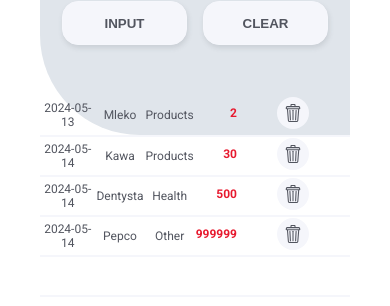
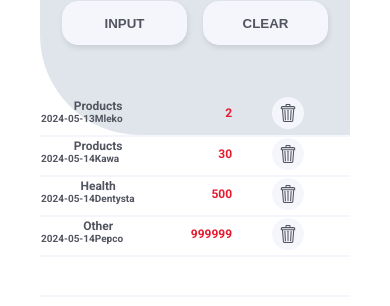
Before and after one commit to ToporekDaniel/kapusta-app, a React (Vite) app: page /expenses in a window 390 px wide. Shown: the part 454-760 px from the top of the page. Built offline with nearby package versions, Linux system fonts and the light colour scheme; no server answers.

Commit message:
poprawione

```diff
--- a/src/components/FormTransaction/FormTransaction.jsx
+++ b/src/components/FormTransaction/FormTransaction.jsx
@@ -5,11 +5,7 @@ import css from "./FormTransaction.module.css";
 import Button from "../Button/Button.jsx";
 import PropTypes from "prop-types";
 
-function FormTransaction({
-  selectOptions,
-  onAddTransaction,
-  onClearTransactions,
-}) {
+function FormTransaction({ selectOptions, onAddTransaction, type }) {
   const [startDate, setStartDate] = useState(new Date());
   const [description, setDescription] = useState("");
   const [category, setCategory] = useState("");
@@ -23,11 +19,10 @@ function FormTransaction({
     }
 
     const newTransaction = {
-      id: Date.now(), // BACKEND zakualizować id
       date: startDate.toISOString().split("T")[0],
       description,
       category,
-      sum: parseFloat(amount) * -1, //będzie się wyświetlać ujemna wartość w tabeli
+      sum: type === "expenses" ? parseFloat(amount) * -1 : parseFloat(amount), //będzie się wyświetlać ujemna wartość w tabeli
     };
 
     onAddTransaction(newTransaction);
@@ -41,11 +36,14 @@ function FormTransaction({
 
   const handleClear = (e) => {
     e.preventDefault();
-    onClearTransactions();
+    setStartDate(new Date());
+    setDescription("");
+    setCategory("");
+    setAmount("");
   };
 
   return (
-    <form className={css["container-transaction"]}>
+    <form onSubmit={handleSubmitInput} className={css["container-transaction"]}>
       <div className={css["container-inputs"]}>
         <div className={css["datepicker-wrapper"]}>
           <svg width="20" height="20">
@@ -131,7 +129,7 @@ FormTransaction.propTypes = {
     })
   ).isRequired,
   onAddTransaction: PropTypes.func.isRequired,
-  onClearTransactions: PropTypes.func.isRequired,
+  type: PropTypes.string.isRequired,
 };
 
 export default FormTransaction;
--- a/src/components/Hero/HeroExpenses.jsx
+++ b/src/components/Hero/HeroExpenses.jsx
@@ -84,12 +84,6 @@ function HeroExpenses() {
     }
   };
 
-  const handleClearTransactions = () => {
-    // BACKEND usunąć console.log
-    console.log("Clearing transactions");
-    setTransactions([]);
-  };
-
   const handleDelete = async (id) => {
     try {
       // BACKEND usunąć console.log
@@ -121,7 +115,7 @@ function HeroExpenses() {
       <FormTransaction
         selectOptions={selectOptionsExpenses}
         onAddTransaction={handleAddTransaction}
-        onClearTransactions={handleClearTransactions}
+        type={type}
       />
       <div className={css["hero-wrapper-tables"]}>
         <TransactionTable
--- a/src/components/Hero/HeroIncome.jsx
+++ b/src/components/Hero/HeroIncome.jsx
@@ -77,12 +77,6 @@ function HeroIncome() {
     }
   };
 
-  const handleClearTransactions = () => {
-    // BACKEND usunąć console.log
-    console.log("Clearing transactions");
-    setTransactions([]);
-  };
-
   const handleDelete = async (id) => {
     try {
       // BACKEND usunąć console.log
@@ -115,7 +109,7 @@ function HeroIncome() {
       <FormTransaction
         selectOptions={selectOptionsIncome}
         onAddTransaction={handleAddTransaction}
-        onClearTransactions={handleClearTransactions}
+        type={type}
       />
       <div className={css["hero-wrapper-tables"]}>
         <TransactionTable
--- a/src/components/TransactionTable/TransactionTable.jsx
+++ b/src/components/TransactionTable/TransactionTable.jsx
@@ -4,6 +4,8 @@ import PropTypes from "prop-types";
 function TransactionTable({ transactions, type, handleDelete }) {
   const emptyRows = new Array(10 - transactions.length).fill(undefined);
   const rows = [...transactions, ...emptyRows];
+
+  const isMobileView = window.innerWidth < 768;
 
   return (
     <div className={css["transaction-table-wrapper"]}>
@@ -20,23 +22,41 @@ function TransactionTable({ transactions, type, handleDelete }) {
           {rows.map((row, index) =>
             row ? (
               <tr key={row.id}>
+                {isMobileView ? (
+                  <>
+                    <td>
+                      <div className={css["mobile-category"]}>
+                        {row.category}
+                        <div className={css["mobile-details"]}>
+                          <div className={css["mobile-date"]}>{row.date}</div>
+                          <div className={css["mobile-description"]}>{row.description}</div>
+                        </div>
+                      </div>
+                    </td>
+                    <td className={type === "expenses" ? css.expense : css.income}>
+                      {row.sum}
+                      <div className={css.icon} onClick={() => handleDelete(row.id)}>
+                        <svg width="18" height="18">
+                          <use href="/src/assets/icons.svg#icon-trash" fill="#52555f"></use>
+                        </svg>
+                      </div>
+                    </td>
+                  </>
+                ) : (
+                  <>
                     <td>{row.date}</td>
                     <td>{row.description}</td>
                     <td>{row.category}</td>
                     <td className={type === "expenses" ? css.expense : css.income}>
                       {row.sum}
-                  <div
-                    className={css.icon}
-                    onClick={() => handleDelete(row.id)}
-                  >
+                      <div className={css.icon} onClick={() => handleDelete(row.id)}>
                         <svg width="18" height="18">
-                      <use
-                        href="/src/assets/icons.svg#icon-trash"
-                        fill="#52555f"
-                      ></use>
+                          <use href="/src/assets/icons.svg#icon-trash" fill="#52555f"></use>
                         </svg>
                       </div>
                     </td>
+                  </>
+                )}
               </tr>
             ) : (
               <tr key={index}>
--- a/src/components/TransactionTable/TransactionTable.module.css
+++ b/src/components/TransactionTable/TransactionTable.module.css
@@ -105,3 +105,19 @@ tr {
   margin-right: 40px;
   margin-left: 40px;
 }
+
+@media (max-width: 767px) {
+.mobile-category {
+  font-weight: bold;
+  margin-bottom: 8px;
+}
+
+.mobile-details {
+  display: flex;
+ }
+
+.mobile-date,
+.mobile-description {
+  font-size: 10px;
+}
+}
```
Lines whose indentation alone changed are shown as unchanged.
